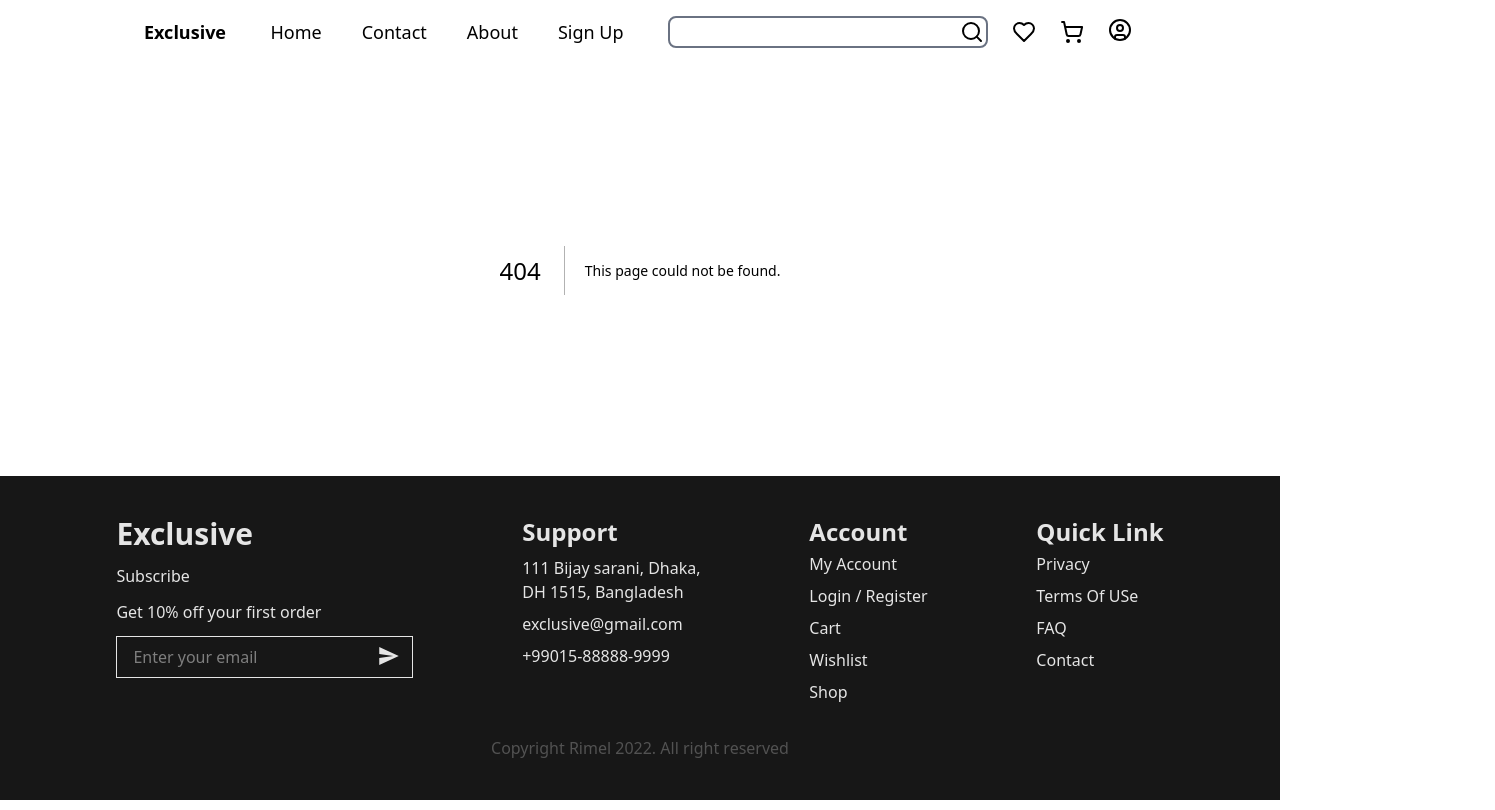
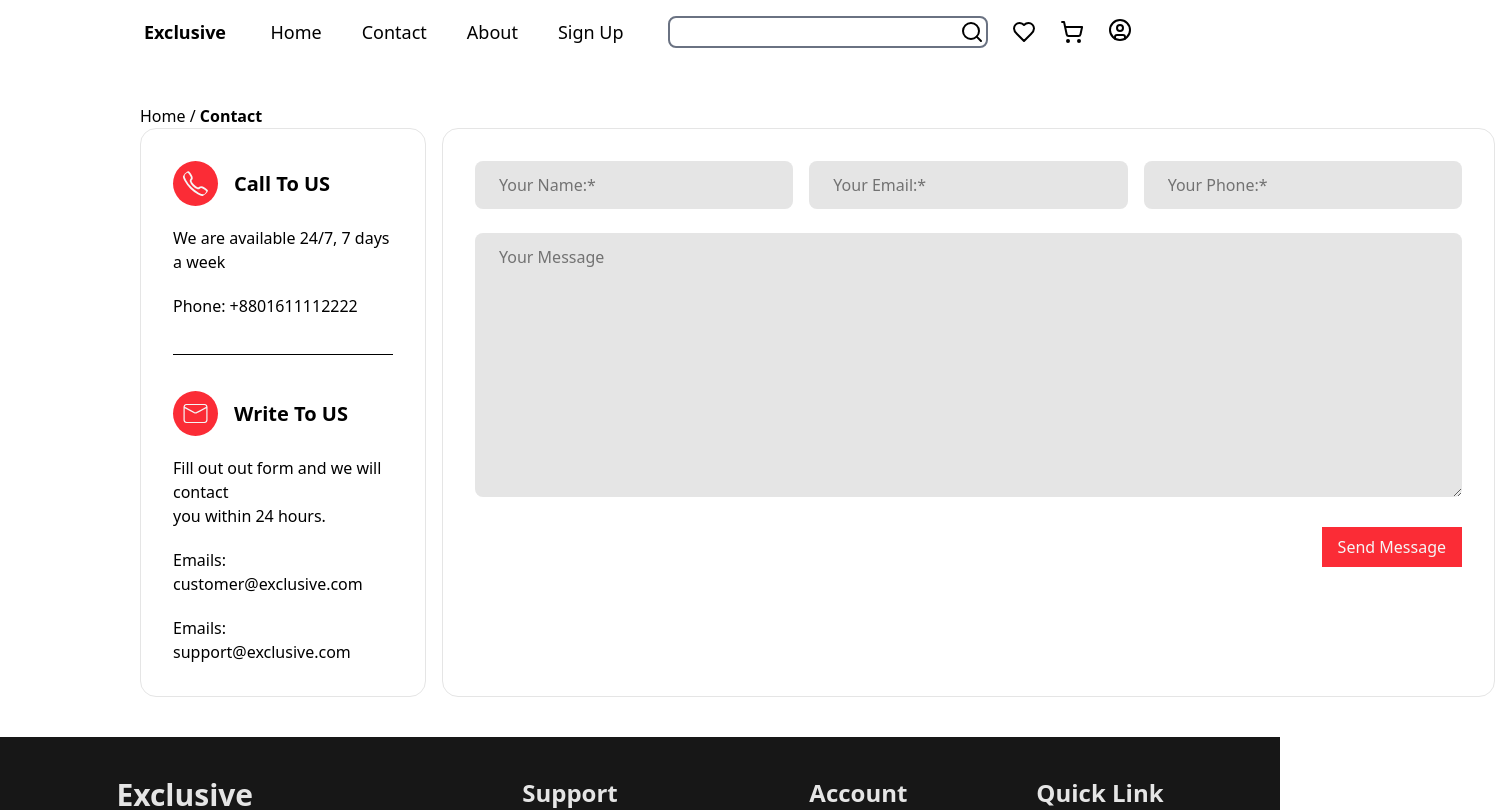
Before and after one commit to krish28-nep/Vortexis, a Next.js app: page /contact in a window 1280 px wide. Before the commit this address had no page. Shown: the top 810 px of the page, 1495 px wide, since content can reach past the window. Built offline with nearby package versions, Linux system fonts and the light colour scheme.

Commit message:
contac and 404 not found

```diff
--- /dev/null
+++ b/app/contact/page.tsx
@@ -0,0 +1,81 @@
+import React from "react";
+import { CiMail } from "react-icons/ci";
+import { IoCallOutline } from "react-icons/io5";
+
+const ContactPage = () => {
+  return (
+    <div className="mx-25 p-10">
+      <h1>
+        Home / <b>Contact</b>
+      </h1>
+      <div className="flex gap-4">
+        <div className="flex flex-col gap-5 border rounded-2xl border-neutral-200 p-8">
+          <div className="flex items-center gap-4">
+            <IoCallOutline
+              size={45}
+              className="bg-red-500 text-neutral-100 rounded-full p-2"
+            />
+            <h1 className="text-xl font-semibold">Call To US</h1>
+          </div>
+          <h1>We are available 24/7, 7 days a week</h1>
+          <h1>Phone: +8801611112222</h1>
+          <div className="flex justify-center mt-4 mb-4">
+            <hr className="w-55" />
+          </div>
+          <div className="flex items-center gap-4">
+            <CiMail
+              size={45}
+              className="bg-red-500 text-neutral-100 rounded-full p-2"
+            />
+            <h1 className="text-xl font-semibold">Write To US</h1>
+          </div>
+          <h1>
+            Fill out out form and we will contact <br />
+            you within 24 hours.
+          </h1>
+          <h1>Emails: customer@exclusive.com</h1>
+          <h1>Emails: support@exclusive.com</h1>
+        </div>
+        <div className="flex flex-col gap-6 rounded-2xl border border-neutral-200 p-8">
+          <div className="flex gap-4">
+            <input
+              className="bg-neutral-200 px-6 py-3 rounded-lg focus:outline-none focus:bg-neutral-100 w-full"
+              type="text"
+              placeholder="Your Name:* "
+              required
+            />
+            <input
+              className="bg-neutral-200 px-6 py-3 rounded-lg focus:outline-none focus:bg-neutral-100 w-full"
+              type="text"
+              placeholder="Your Email:*"
+              required
+            />
+            <input
+              className="bg-neutral-200 px-6 py-3 rounded-lg focus:outline-none focus:bg-neutral-100 w-full"
+              type="text"
+              placeholder="Your Phone:*"
+              required
+            />
+          </div>
+          <div>
+            <textarea
+              className="bg-neutral-200 px-6 py-3 rounded-lg focus:outline-none focus:bg-neutral-100"
+              rows={10}
+              cols={100}
+              placeholder="Your Message"
+            />
+          </div>
+          <div className="flex justify-end">
+            <div>
+              <button className="bg-red-500 text-neutral-100 px-4 py-2">
+                Send Message
+              </button>
+            </div>
+          </div>
+        </div>
+      </div>
+    </div>
+  );
+};
+
+export default ContactPage;
--- /dev/null
+++ b/app/not-found.tsx
@@ -0,0 +1,21 @@
+"use client"
+import React from 'react'
+import { useRouter } from 'next/navigation';
+
+const NotFound = () => {
+  const router = useRouter();
+  return (
+    <div className="mx-25 p-8">
+      <h1>
+        Home / <b>404 Error</b>
+      </h1>
+      <div className='flex flex-col items-center gap-10 mt-20 mb-10'>
+        <h1 className='text-9xl font-semibold'>404 Not Found</h1>
+        <h1 className='font-semibold'>Your Visited Page not Found. You may go Home Page</h1>
+        <button onClick={()=>router.push("/")} className='bg-red-500 text-neutral-100 px-10 py-3 cursor-pointer'>Back to home page</button>
+      </div>
+    </div>
+  );
+}
+
+export default NotFound
--- a/app/page.tsx
+++ b/app/page.tsx
@@ -1,5 +1,6 @@
 "use client";
 
+import Categoriescard from "@/components/Categoriescard";
 import FeatureCard from "@/components/FeatureCard";
 import NewArrivalCart from "@/components/NewArrivalCart";
 import ProductRail from "@/components/ProductRail";
@@ -200,6 +201,7 @@ const HomePage = () => {
           <p className="text-4xl font-semibold">Flash Sale has ended.</p>
         </div>
       )}
+      <Categoriescard/>
       <ProductRail
         title="This Month"
         subtitle="Best Selling Products"
--- /dev/null
+++ b/not-found.tsx
@@ -0,0 +1,16 @@
+import React from 'react'
+
+const NotFound = () => {
+  return (
+    <div>
+      <h1>Home / 404 Error</h1>
+      <div>
+<h1>404 Not Found</h1>
+<h1>Your Visited Page not Found. You may go Home Page</h1>
+<button>Back to home page</button>
+      </div>
+    </div>
+  )
+}
+
+export default NotFound
```
